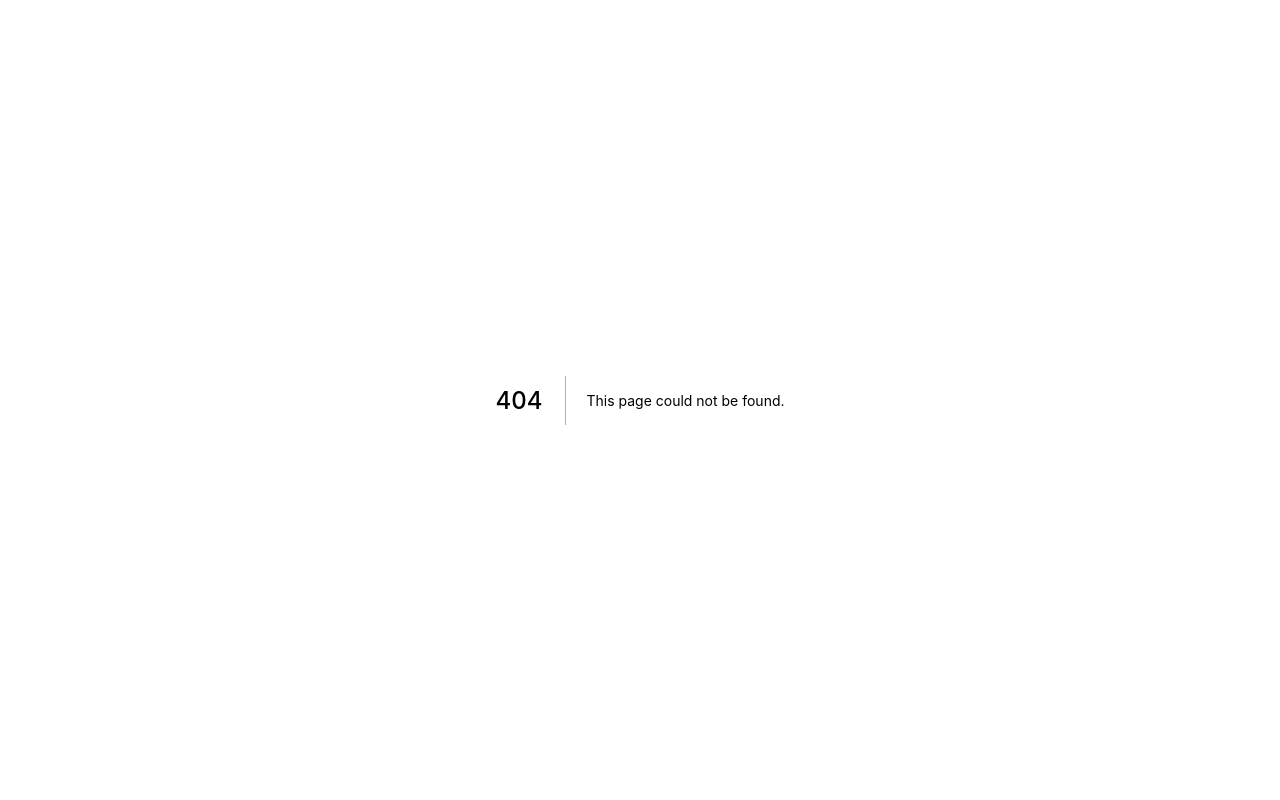
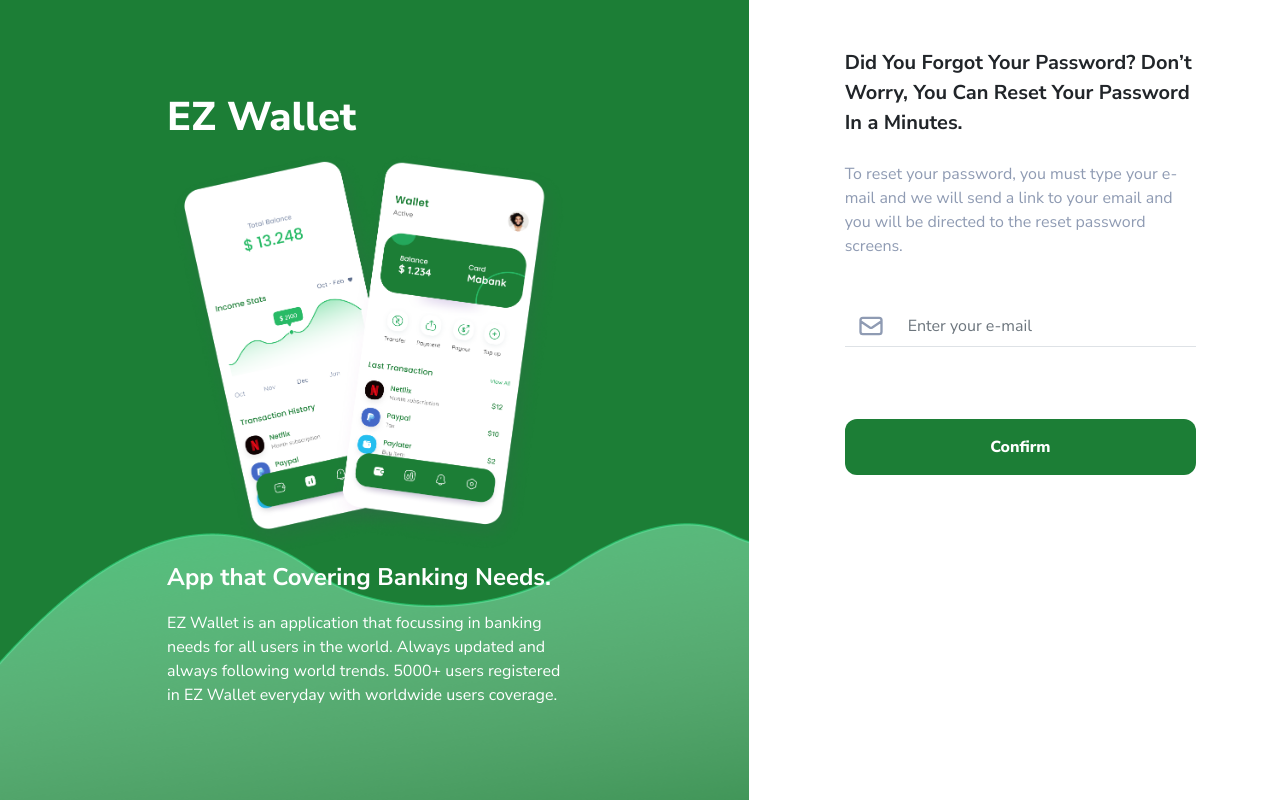
Before and after one commit to nhardiansa/ez-wallet, a Next.js app: page /forgot-password in a window 1280 px wide. Before the commit this address had no page. Built offline with nearby package versions, Linux system fonts and the light colour scheme.

Commit message:
feat: add forgot page

```diff
--- a/components/EZFooter.js
+++ b/components/EZFooter.js
@@ -15,7 +15,7 @@ export default function EZFooter() {
           </div>
           <div className="contacts col-12 col-lg-5 d-lg-flex justify-content-end">
             <p className="mb-2 me-lg-4 mb-lg-0">+62 5637 8882 9901</p>
-            <p className="m-0">contact@zwallet.com</p>
+            <p className="m-0">contact@ezwallet.com</p>
           </div>
         </section>
       </div>
--- a/components/EZNavbar.js
+++ b/components/EZNavbar.js
@@ -1,3 +1,4 @@
+import Link from 'next/link';
 import Image from 'next/image';
 import React, { useEffect, useState } from 'react'
 import { Container, Nav, Navbar, NavDropdown } from 'react-bootstrap'
--- a/components/EZSideBanner.js
+++ b/components/EZSideBanner.js
@@ -9,7 +9,7 @@ export default function EZSideBanner({wrapperClassName}) {
         <h1 className='fw-bolder fs-1 mt-5'>EZ Wallet</h1>
         <Image src={phone} alt='phone-banner' layout='responsive' />
         <p className='fw-bold fs-4'>App that Covering Banking Needs.</p>
-        <p className='mb-5'>Zwallet is an application that focussing in banking needs for all users in the world. Always updated and always following world trends. 5000+ users registered in Zwallet everyday with worldwide users coverage.</p>
+        <p className='mb-5'>EZ Wallet is an application that focussing in banking needs for all users in the world. Always updated and always following world trends. 5000+ users registered in EZ Wallet everyday with worldwide users coverage.</p>
       </div>
     </section>
   )
--- a/components/auth/EZForm.js
+++ b/components/auth/EZForm.js
@@ -1,12 +1,13 @@
 import Link from 'next/link'
-import { useEffect } from 'react'
+import { useEffect, useState } from 'react'
 import {HiOutlineMail} from 'react-icons/hi'
-import {MdOutlineLock} from 'react-icons/md'
+import {MdOutlineLock, MdPassword} from 'react-icons/md'
 import {BiUser} from 'react-icons/bi'
 import EZButton from '../EZButton'
 import EZInput from '../EZInput'
 
-export default function EZForm({path}) {
+export default function EZForm({path, readyToReset}) {
+
   useEffect(() => {
     console.log(path)
   },[path]);
@@ -39,12 +40,14 @@ export default function EZForm({path}) {
                 icon={<HiOutlineMail />}
                 placeholder='Enter your e-mail'
                 name='email'
-                />
+                type='email'
+              />
               <EZInput
                 wrapperClassName={'mb-3'}
                 icon={<MdOutlineLock />}
                 placeholder='Enter your password'
                 name='password'
+                type='password'
               />
               {
                 path === 'login' && (
@@ -56,6 +59,40 @@ export default function EZForm({path}) {
             </>
           )
         }
+        {
+          (path === 'forgot-password' && !readyToReset) && (
+            <EZInput
+              wrapperClassName='mb-4 mb-md-5'
+              icon={<HiOutlineMail />}
+              placeholder='Enter your e-mail'
+              name='email'
+            />
+          )
+        }
+        {
+          (path === 'forgot-password' && readyToReset) && (
+            <>
+              <EZInput
+                wrapperClassName='mb-4 mb-md-5'
+                icon={<MdPassword />}
+                placeholder='Confirmation code'
+                name='text'
+              />
+              <EZInput
+                wrapperClassName='mb-4 mb-md-5'
+                icon={<MdOutlineLock />}
+                placeholder='Create new password'
+                name='password'
+              />
+              <EZInput
+                wrapperClassName='mb-4 mb-md-5'
+                icon={<MdOutlineLock />}
+                placeholder='Confirm new password'
+                name='password'
+              />
+            </>
+          )
+        }
 
         <EZButton className='w-100 py-2 py-md-3 my-4'>
           {
@@ -63,6 +100,12 @@ export default function EZForm({path}) {
           }
           {
             path === 'register' && "Register"
+          }
+          {
+            (path === 'forgot-password' && !readyToReset) && "Confirm"
+          }
+          {
+            (path === 'forgot-password' && readyToReset) && "Reset Password"
           }
         </EZButton>
       </form>
--- /dev/null
+++ b/helpers/stringFormatter.js
@@ -0,0 +1,3 @@
+export const capitalize = (str) => {
+  return str.split(' ').map(el => el.charAt(0).toUpperCase() + el.slice(1)).join(' ');
+};
--- a/pages/_document.js
+++ b/pages/_document.js
@@ -7,6 +7,7 @@ export default function Document() {
         <link rel="preconnect" href="https://fonts.googleapis.com" />
         <link rel="preconnect" href="https://fonts.gstatic.com" crossOrigin={'true'} />
         <link href="https://fonts.googleapis.com/css2?family=Nunito+Sans:wght@400;700;800&display=swap" rel="stylesheet" />
+        <link rel="icon" href="/EZ-icon.svg" />
       </Head>
       <body>
         <Main />
--- /dev/null
+++ b/pages/forgot-password.js
@@ -0,0 +1,9 @@
+import { useState } from "react";
+import Login from "./login";
+
+export default function ForgotPassword() {
+  const [readyToReset, setReadyToReset] = useState(false);
+  return (
+    <Login readyToReset={readyToReset} />
+  )
+}
--- a/pages/login.js
+++ b/pages/login.js
@@ -1,16 +1,13 @@
 import {useRouter} from 'next/router'
-import Link from 'next/link';
-import {HiOutlineMail} from 'react-icons/hi'
-import {MdOutlineLock} from 'react-icons/md'
-import EZInput from "../components/EZInput";
-import EZButton from "../components/EZButton";
 import EZSideBanner from '../components/EZSideBanner';
 import { useEffect, useState } from 'react';
 import EZForm from '../components/auth/EZForm';
+import Head from 'next/head';
+import { capitalize } from '../helpers/stringFormatter';
 
-export default function Login() {
+export default function Login({readyToReset}) {
   const router = useRouter();
-  const [pathName, setPathName] = useState(router.pathname);
+  const [pathName, setPathName] = useState(router.pathname || '');
 
   useEffect(() => {
     switch (router.pathname) {
@@ -34,21 +31,57 @@ export default function Login() {
   }, [router]);
 
   return (
+    <>
+      <div>
+        <Head>
+          <title> {capitalize(pathName)} </title>
+        </Head>
+      </div>
       <section className="row vh-100 align-items-center">
         <EZSideBanner wrapperClassName="banner h-100 col-lg-7 d-none d-lg-flex justify-content-center" />
         <div className="form col px-md-5 vh-100 overflow-auto">
           <div className="wrapper px-4 px-md-5 py-5">
+            {
+              (pathName === 'login' || pathName === 'register') && (
+                <>
                   <p className='fw-bold fs-5 mb-4'>
                     Start Accessing Banking Needs
                     With All Devices and All Platforms
                     With 30.000+ Users
                   </p>
                   <p className='text-gray mb-5'>
-            Transfering money is eassier than ever, you can access Zwallet wherever you are. Desktop, laptop, mobile phone? we cover all of that for you!
+                    Transfering money is eassier than ever, you can access EZ Wallet wherever you are. Desktop, laptop, mobile phone? we cover all of that for you!
                   </p>
-          <EZForm path={pathName} />
+                </>
+              )
+            }
+            {
+              pathName === 'forgot-password' && (
+                <>
+                  <p className='fw-bold fs-5 mb-4'>
+                    Did You Forgot Your Password?
+                    Don’t Worry, You Can Reset Your
+                    Password In a Minutes.
+                  </p>
+                  {
+                    readyToReset ? (
+                      <p className='text-gray mb-5'>
+                        Now you can create a new password for your EZ Wallet account. Type your password twice so we can confirm your new passsword.
+                      </p>
+                    ) : (
+                      <p className='text-gray mb-5'>
+                        To reset your password, you must type your e-mail and we will send a link to your email and you will be directed to the reset password screens.
+                      </p>
+                    )
+                  }
+                </>
+
+              )
+            }
+            <EZForm path={pathName} readyToReset={readyToReset} />
           </div>
         </div>
       </section>
+    </>
   )
 }
```
Also changed, not shown: pages/index.js (+5 -6 lines). Lines whose indentation alone changed are shown as unchanged.
